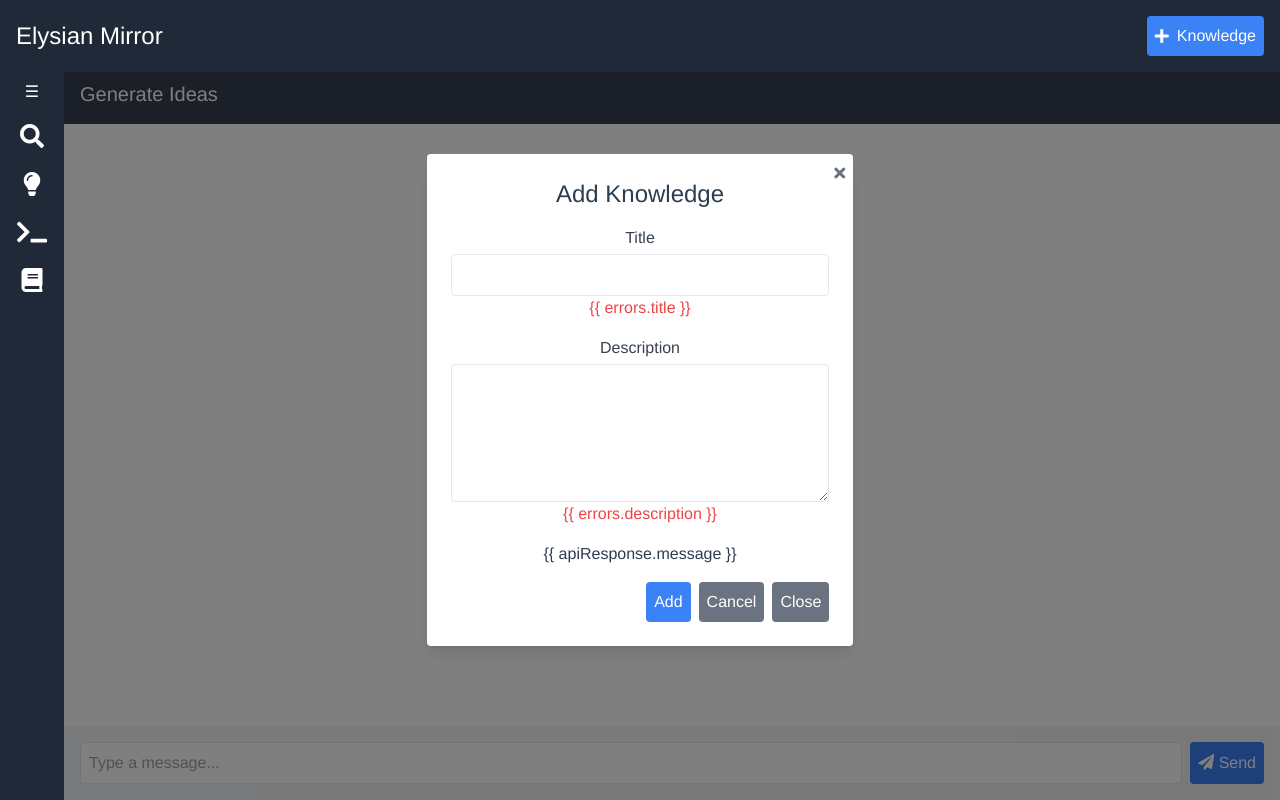
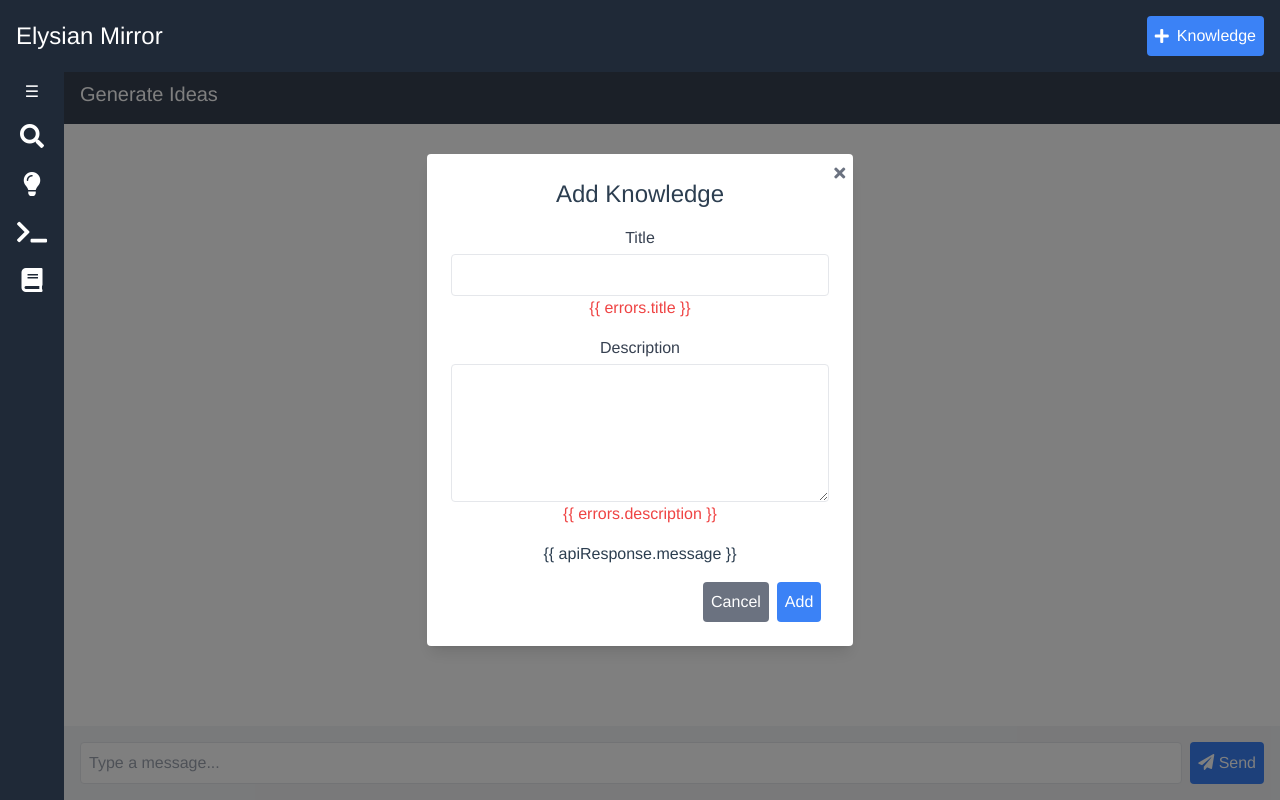
Before and after one commit to n3rdgir1/elysian-mirror, a Vue app in the folder frontend/: page /generate-ideas in a window 1280 px wide. Both pictures are taken after a click on the button "Knowledge". Built offline with nearby package versions, Linux system fonts and the light colour scheme.

Commit message:
orders buttons "normally"

```diff
--- a/frontend/src/components/BaseModal.vue
+++ b/frontend/src/components/BaseModal.vue
@@ -5,10 +5,9 @@
         <i class="fas fa-times"></i>
       </button>
       <div v-if="content" v-html="content"></div>
-      <div class="mt-4 flex justify-end">
+      <div class="mt-4 flex justify-start button-container">
         <button v-if="confirm_text" @click="confirmAction" class="bg-blue-500 text-white p-2 rounded mr-2" ref="confirmButton">{{ confirm_text }}</button>
         <button v-if="cancel_text" @click="closeModal" class="bg-gray-500 text-white p-2 rounded mr-2" ref="cancelButton">{{ cancel_text }}</button>
-        <button @click="closeModal" class="bg-gray-500 text-white p-2 rounded" ref="closeButton">Close</button>
       </div>
       <div v-if="serverMessage" class="mt-4 text-blue-500">{{ serverMessage }}</div>
     </div>
@@ -73,5 +72,9 @@ export default {
 </script>
 
 <style scoped>
+.button-container {
+  display: flex;
+  flex-direction: row-reverse;
+}
 /* Add any additional styling here if needed */
 </style>
```
